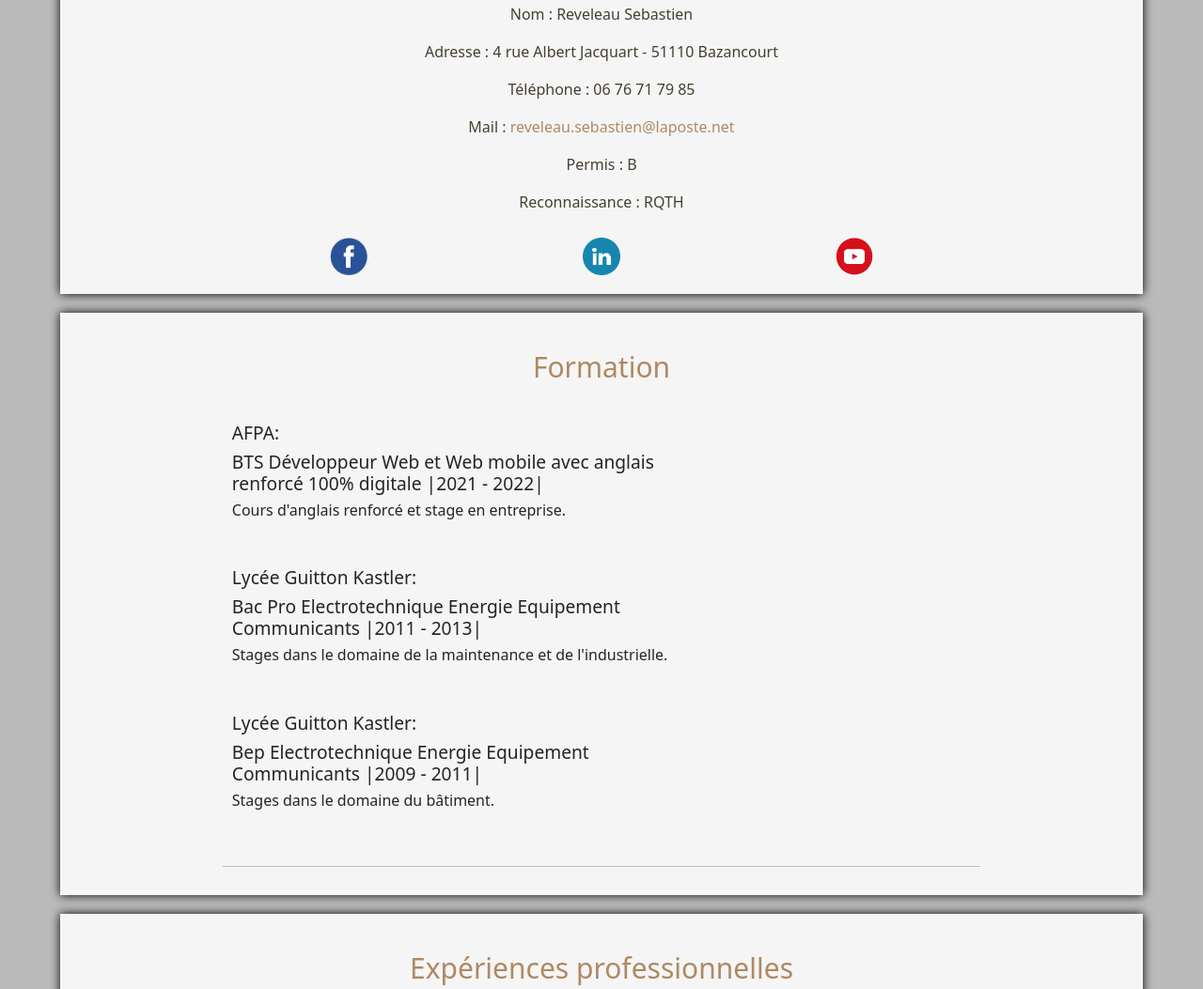
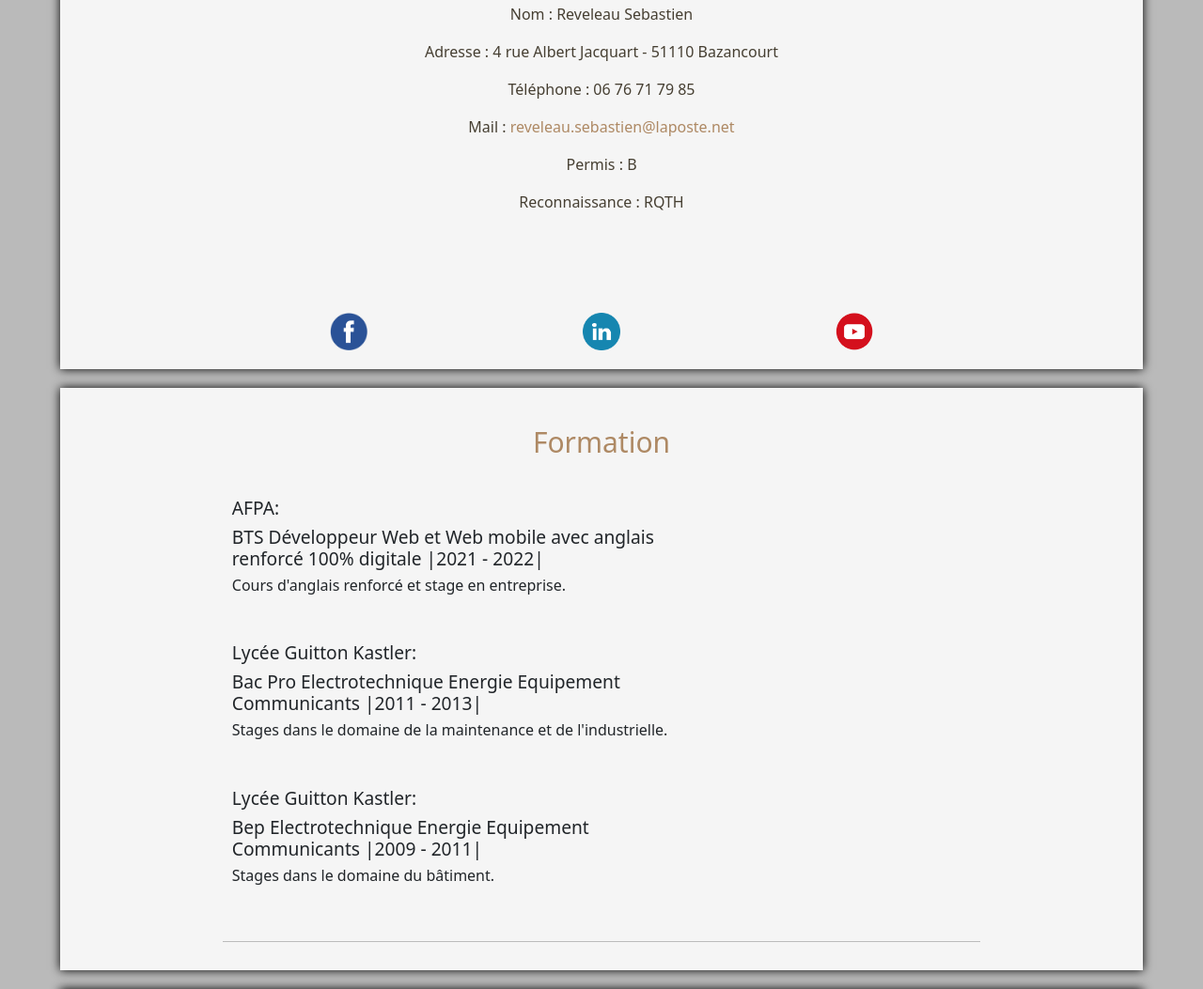
Before and after one commit to Shikadu51/CV-responsive, a plain HTML site: page index.html in a window 1280 px wide. Shown: the part 713-1766 px from the top of the page at 94% size. Drawn offline with Linux system fonts and the light colour scheme.

Commit message:
Update style.css

```diff
--- a/css/style.css
+++ b/css/style.css
@@ -158,6 +158,8 @@ input[type="submit"] {
     display: flex;
     justify-content: space-around;
     margin: 10px auto 0px auto;
+    text-align: center;
+    padding-top: 80px;
 }
 .social img{
     width: 40px;
```
